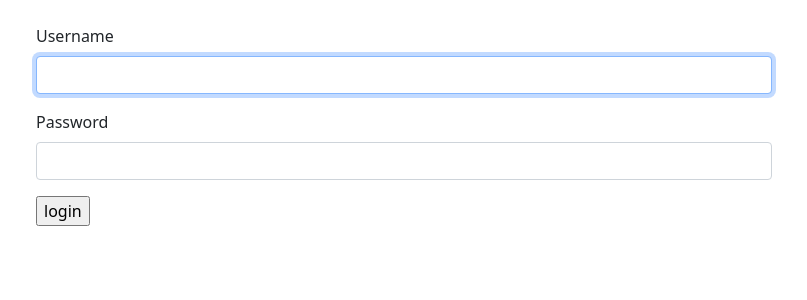
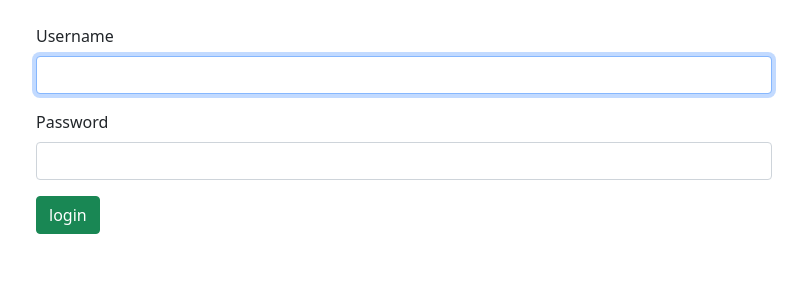
Before and after one commit to rcoffie/uniGH, a Django app: page /login_request/ in a window 1280 px wide. Shown: the part 56-356 px from the top of the page, without its empty margins (46-853 px from the left). Run offline with Django 3.2, Linux system fonts and the light colour scheme; some libraries are stand-ins or nearby versions.

Commit message:
designing login button

```diff
--- a/templates/users/login.html
+++ b/templates/users/login.html
@@ -8,7 +8,7 @@
             <form action="" method="POST">
                 {% csrf_token %}
                 {{form|crispy}}
-                <input type="submit" value="login">
+                <input class="btn btn-success" type="submit" value="login">
             </form>
         </div>
     </div>
```
